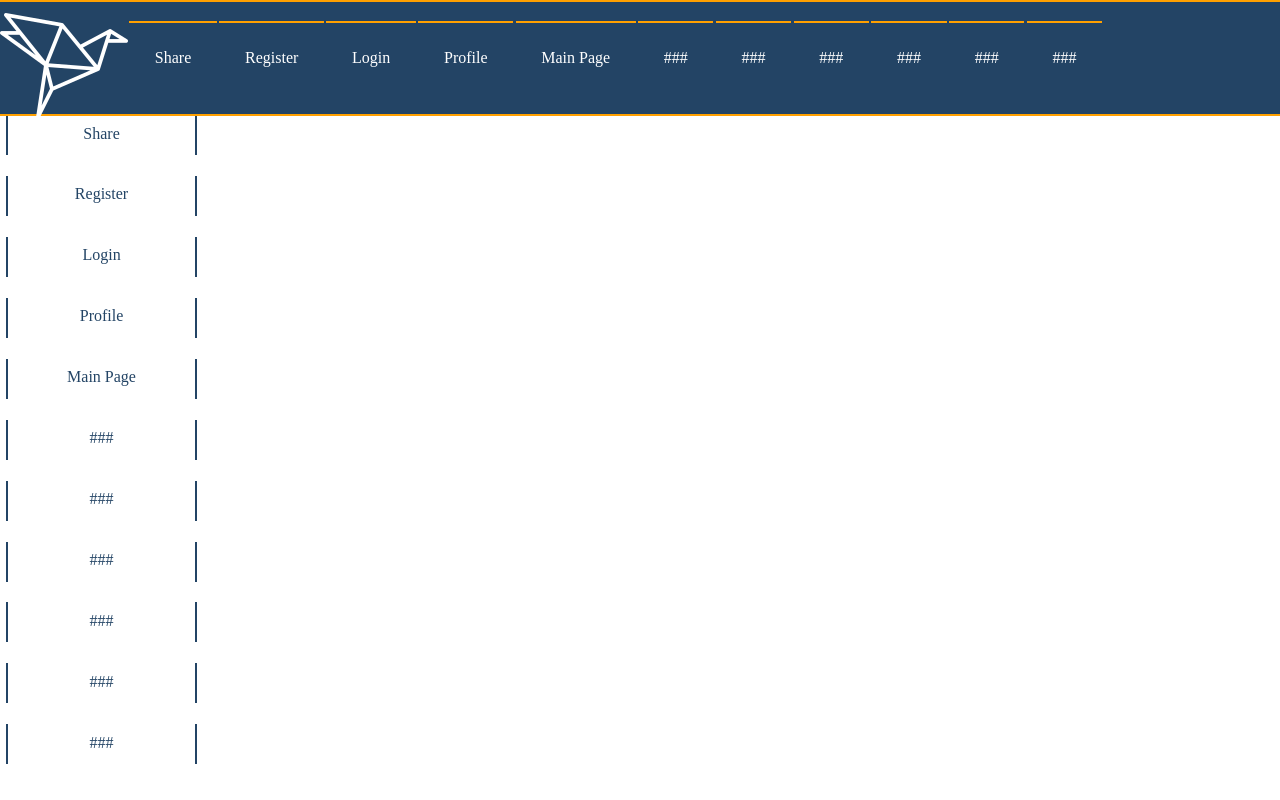
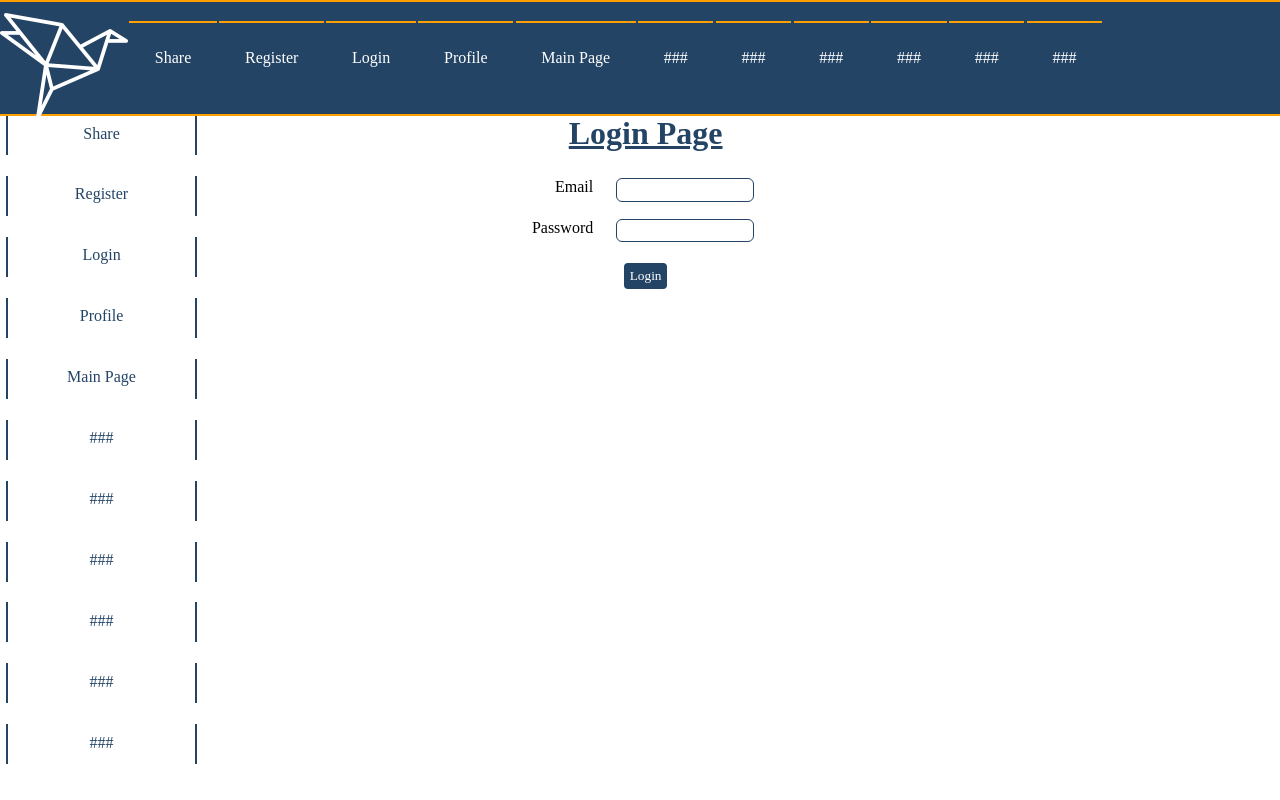
Before and after one commit to vinhhn3/tcd0302-react-origami, a React (Create React App) app: page /login in a window 1280 px wide. Shown: the top 800 px of the page. Built offline with nearby package versions, Linux system fonts and the light colour scheme.

Commit message:
Add Login page

```diff
--- a/src/App.js
+++ b/src/App.js
@@ -3,6 +3,7 @@
 import Aside from "./components/layout/Aside";
 import Footer from "./components/layout/Footer";
 import Navbar from "./components/layout/Navbar";
+import Login from "./pages/Login";
 import Main from "./pages/Main";
 import Register from "./pages/Register";
 import Share from "./pages/Share";
@@ -19,6 +20,7 @@
               <Route exact path={"/"} component={Main} />
               <Route exact path={"/share"} component={Share} />
               <Route exact path={"/register"} component={Register} />
+              <Route exact path={"/login"} component={Login} />
             </Switch>
           </div>
         </div>
--- a/src/components/linkItem/LinkItems.js
+++ b/src/components/linkItem/LinkItems.js
@@ -18,7 +18,7 @@
     {
       id: 3,
       title: "Login",
-      url: "#",
+      url: "/login",
     },
     {
       id: 4,
--- /dev/null
+++ b/src/pages/Login.js
@@ -0,0 +1,26 @@
+import React from "react";
+
+const Login = () => {
+  return (
+    <>
+      <div className="Login">
+        <h1>Login Page</h1>
+        <form>
+          <div className="form-control">
+            <label>Email</label>
+            <input type="email" />
+          </div>
+          <div className="form-control">
+            <label>Password</label>
+            <input type="password" />
+          </div>
+          <div className="form-control">
+            <button type="submit">Login</button>
+          </div>
+        </form>
+      </div>
+    </>
+  );
+};
+
+export default Login;
```
